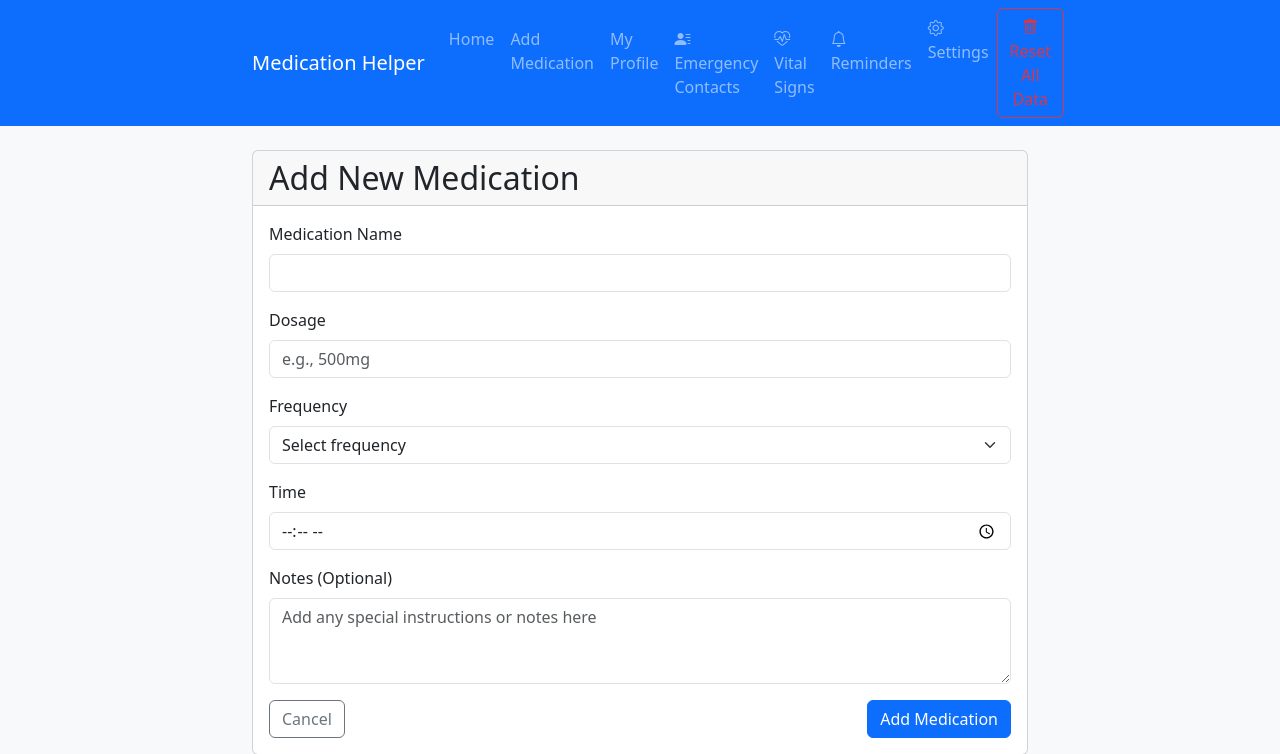
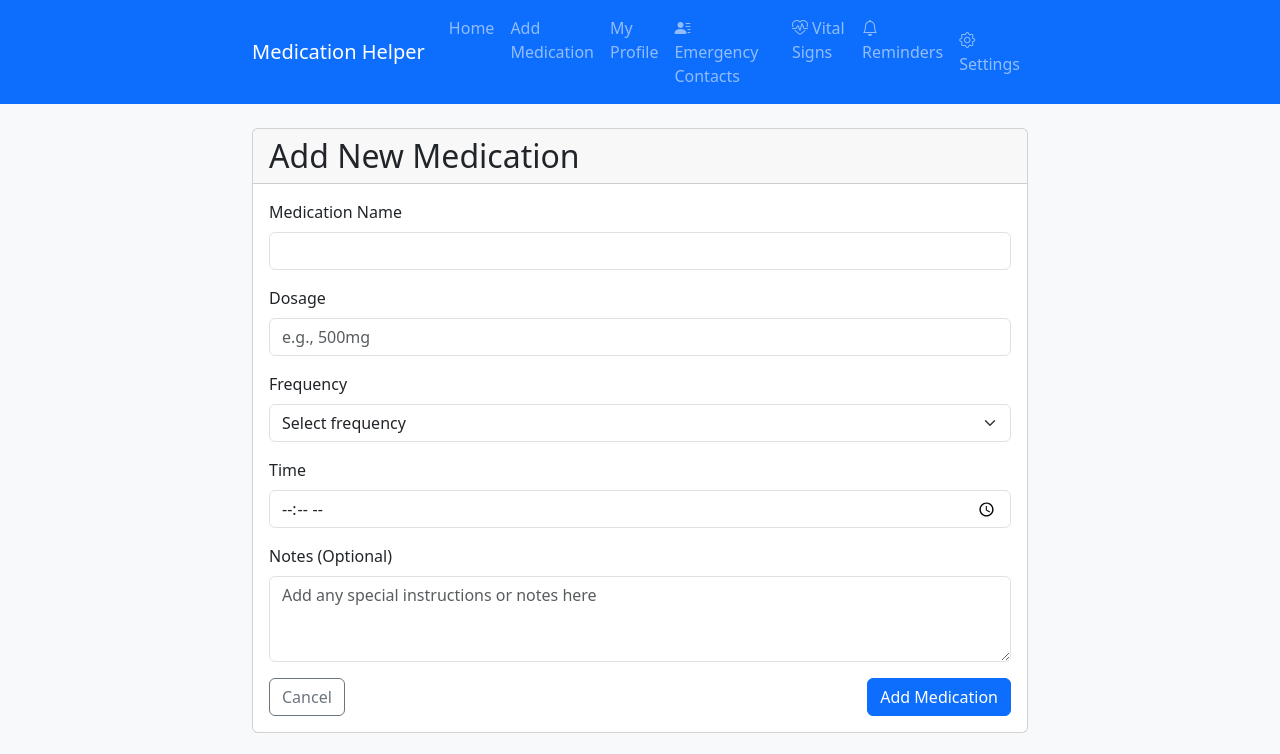
Before and after one commit to esamuel/medication_helper, a Flask app: page /add in a window 1280 px wide. Shown: the top 754 px of the page. Run offline with Flask 3, Linux system fonts and the light colour scheme; parts of the project's set-up code (start-up, migrations or seed data) failed here and were passed over; some libraries are stand-ins or nearby versions.

Commit message:
Remove reset data button from main navigation
Moved reset data functionality exclusively to settings page for better organization

```diff
--- a/templates/base.html
+++ b/templates/base.html
@@ -69,14 +69,6 @@
                             <i class="bi bi-gear"></i> Settings
                         </a>
                     </li>
-                    <!-- Reset Data Button -->
-                    <li class="nav-item">
-                        <form action="{{ url_for('reset_data') }}" method="POST" class="d-flex" onsubmit="return confirm('Are you sure you want to reset all data? This cannot be undone!');">
-                            <button type="submit" class="btn btn-outline-danger">
-                                <i class="bi bi-trash"></i> Reset All Data
-                            </button>
-                        </form>
-                    </li>
                 </ul>
             </div>
         </div>
```
